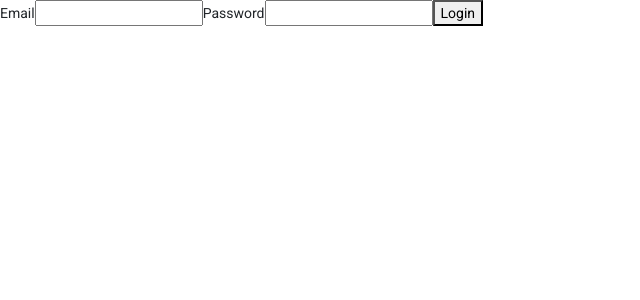
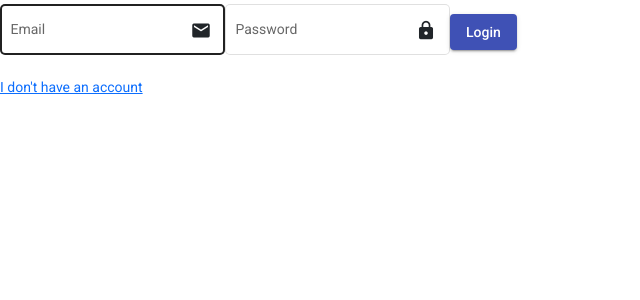
Before and after one commit to boujahamza/data-repository-frontend, an Angular app: page /login in a window 1280 px wide. Shown: the top 300 px of the page, without its empty margins (0-640 px from the left). Built offline with nearby package versions, Linux system fonts and the light colour scheme.

Commit message:
improved login and registration forms

```diff
--- a/src/app/app-routing.module.ts
+++ b/src/app/app-routing.module.ts
@@ -4,8 +4,10 @@ import { FileUploadComponent } from './file-upload/file-upload.component';
 import { HomeComponent } from './home/home.component';
 import { LoginFormComponent } from './login-form/login-form.component';
 import { MainComponent } from './main/main.component';
+import { RegisterFormComponent } from './register-form/register-form.component';
 
 const routes: Routes = [
+  {path:'register', component:RegisterFormComponent},
   {path:"login", component:LoginFormComponent},
   {path:"",component:MainComponent,children:[
     {path:"upload", component:FileUploadComponent}
--- a/src/app/app.module.ts
+++ b/src/app/app.module.ts
@@ -20,6 +20,7 @@ import { MatListModule } from '@angular/material/list';
 import { MatButtonModule } from '@angular/material/button';
 import { MatFormFieldModule } from '@angular/material/form-field';
 import { MatInputModule } from '@angular/material/input';
+import { RegisterFormComponent } from './register-form/register-form.component';
 
 @NgModule({
   declarations: [
@@ -28,7 +29,8 @@ import { MatInputModule } from '@angular/material/input';
     MainComponent,
     HomeComponent,
     FileUploadComponent,
-    FileDisplayComponent
+    FileDisplayComponent,
+    RegisterFormComponent
   ],
   imports: [
     BrowserModule,
--- a/src/app/auth.service.ts
+++ b/src/app/auth.service.ts
@@ -11,6 +11,10 @@ export class AuthService {
   private authHost = "http://localhost:4000";
 
   constructor(private http: HttpClient) { }
+
+  public register(username: string, email: string, password: string) {
+    return this.http.post(this.authHost+"/register", {username: username, email: email, password: password});
+  }
 
   public login(email: string, password: string) {
     return this.http.post(this.authHost+"/login", {"email": email, "password": password});
--- a/src/app/login-form/login-form.component.html
+++ b/src/app/login-form/login-form.component.html
@@ -1,8 +1,15 @@
-<form>
-    <label for="email">Email</label>
-    <input name="email" [formControl]="email">
-    <label for="password">Password</label>
-    <input name="password" [formControl]="password">
-    <button type="button" (click)="attemptLogin()">Login</button>
+<form onsubmit="return false">
+    <mat-form-field appearance="outline">
+        <mat-label>Email</mat-label>
+        <input matInput placeholder="Email" [formControl]="email">
+        <mat-icon matSuffix>email</mat-icon>
+      </mat-form-field>
+      <mat-form-field appearance="outline">
+        <mat-label>Password</mat-label>
+        <input matInput placeholder="Password" type="password" [formControl]="password">
+        <mat-icon matSuffix>lock</mat-icon>
+      </mat-form-field>
+    <button mat-raised-button color="primary" (click)="attemptLogin()">Login</button>
     <ngb-alert type="danger" *ngIf="!loginSuccess" [dismissible]="false">Something went wrong!</ngb-alert>
 </form>
+<a href="/register">I don't have an account</a>
--- /dev/null
+++ b/src/app/register-form/register-form.component.html
@@ -0,0 +1,24 @@
+<form>
+    <mat-form-field appearance="outline">
+        <mat-label>Username</mat-label>
+        <input matInput placeholder="Username" [formControl]="username">
+        <mat-icon matSuffix>account_circle</mat-icon>
+      </mat-form-field>
+      <mat-form-field appearance="outline">
+        <mat-label>Email</mat-label>
+        <input matInput placeholder="Email" [formControl]="email">
+        <mat-icon matSuffix>email</mat-icon>
+      </mat-form-field>
+      <mat-form-field appearance="outline">
+        <mat-label>Password</mat-label>
+        <input matInput placeholder="Password" type="password" [formControl]="password">
+        <mat-icon matSuffix>lock</mat-icon>
+      </mat-form-field>
+      <mat-form-field appearance="outline">
+        <mat-label>Confirm password</mat-label>
+        <input matInput placeholder="Confirm password" type="password" [formControl]="password_confirm">
+        <mat-icon matSuffix>lock</mat-icon>
+      </mat-form-field>
+    <button mat-raised-button color="primary" (click)="attemptRegister()" type='button'>Register</button>
+    <ngb-alert type="danger" *ngIf="!registerSuccess" [dismissible]="false">Something went wrong!</ngb-alert>
+</form>
--- /dev/null
+++ b/src/app/register-form/register-form.component.ts
@@ -0,0 +1,47 @@
+import { Component, OnInit } from '@angular/core';
+import { FormControl } from '@angular/forms';
+import { Router } from '@angular/router';
+import { AuthService } from '../auth.service';
+
+@Component({
+  selector: 'app-register-form',
+  templateUrl: './register-form.component.html',
+  styleUrls: ['./register-form.component.css']
+})
+export class RegisterFormComponent implements OnInit {
+
+  username = new FormControl('');
+  email = new FormControl('');
+  password = new FormControl('');
+  password_confirm = new FormControl('');
+  registerSuccess = true;
+
+  constructor(private auth: AuthService, private router: Router) { }
+
+  ngOnInit(): void {
+  }
+
+  public attemptRegister() {
+    let username = this.username.value;
+    let email = this.email.value;
+    let password = this.password.value;
+    let password_confirm = this.password_confirm.value;
+
+    if(password == password_confirm){
+      this.auth.register(username, email, password).subscribe({
+        next: authResult => {
+          this.auth.setSession(authResult);
+          this.registerSuccess = true;
+          this.router.navigateByUrl('/');
+        },
+        error: error => {
+          this.registerSuccess = false;
+        }
+      });
+    }else{
+      //handle unmatching passwords
+    }
+
+  }
+
+}
```
Also changed, not shown: src/app/register-form/register-form.component.css (added), 1 other file (tests, documents, lock files or other folders).
